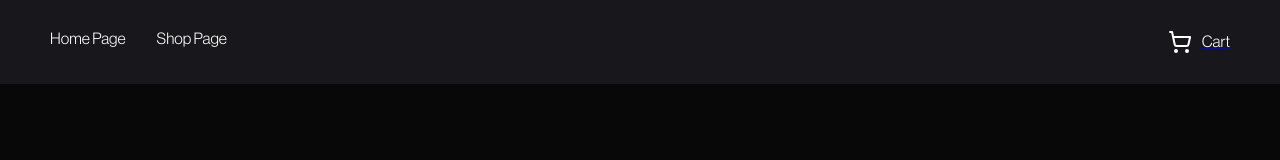
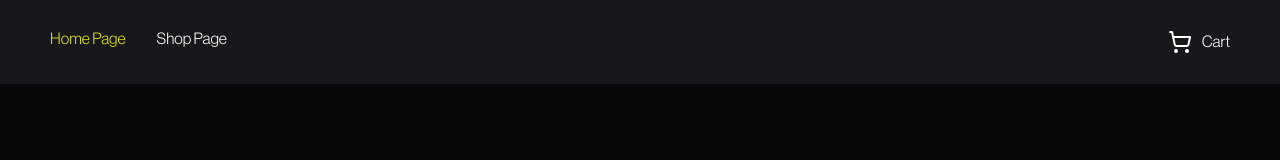
Before and after one commit to sinan-894/shopping-cart, a React (Vite) app: page / in a window 1280 px wide. Shown: the top 160 px of the page. Built offline with nearby package versions, Linux system fonts and the light colour scheme.

Commit message:
Change colour of the active pages

```diff
--- a/src/App.css
+++ b/src/App.css
@@ -5,6 +5,9 @@
   --highlight-color:#dfe31d;
 }
 
+a{
+  text-decoration: none;
+}
 
 button{
   background-color: var(--secondry-color);
--- a/src/App.jsx
+++ b/src/App.jsx
@@ -13,9 +13,10 @@ import NotFoundPage from './components/NotFoundPage'
 function App() {
 
   const {page} = useParams()
+
   return (
     <>
-      <Navbar></Navbar>
+      <Navbar activePage={page}></Navbar>
       {
       (!page)?(
         <HomePage/>
@@ -30,4 +31,5 @@ function App() {
   )
 }
 
+
 export default App
--- a/src/components/Navbar.jsx
+++ b/src/components/Navbar.jsx
@@ -3,15 +3,19 @@ import { ShoppingCart } from 'lucide-react';
 import { Link } from "react-router";
 
 
-function Navbar(){
+function Navbar({activePage}){
     return(
         <div className="navbar">
             <div className="navbar-pages">
-                <Link to='/'><button >Home Page</button></Link>
-                <Link to='/shop'><button>Shop Page</button></Link>
+                <Link to='/'><button style={{color:(!activePage?'#dfe31d':'#ffffff')}} >Home Page</button></Link>
+                <Link to='/shop'><button style={{color:(activePage=='shop'?'#dfe31d':'#ffffff')}}>Shop Page</button></Link>
             </div>
             <div className="cart-container">
-                <Link to='/cart'><button> <ShoppingCart></ShoppingCart> Cart</button></Link>
+                <Link to='/cart'>
+                    <button style={{color:(activePage=='cart'?'#dfe31d':'#ffffff')}}>
+                        <ShoppingCart></ShoppingCart>Cart
+                    </button>
+                </Link>
             </div>
         </div>
     )
```
